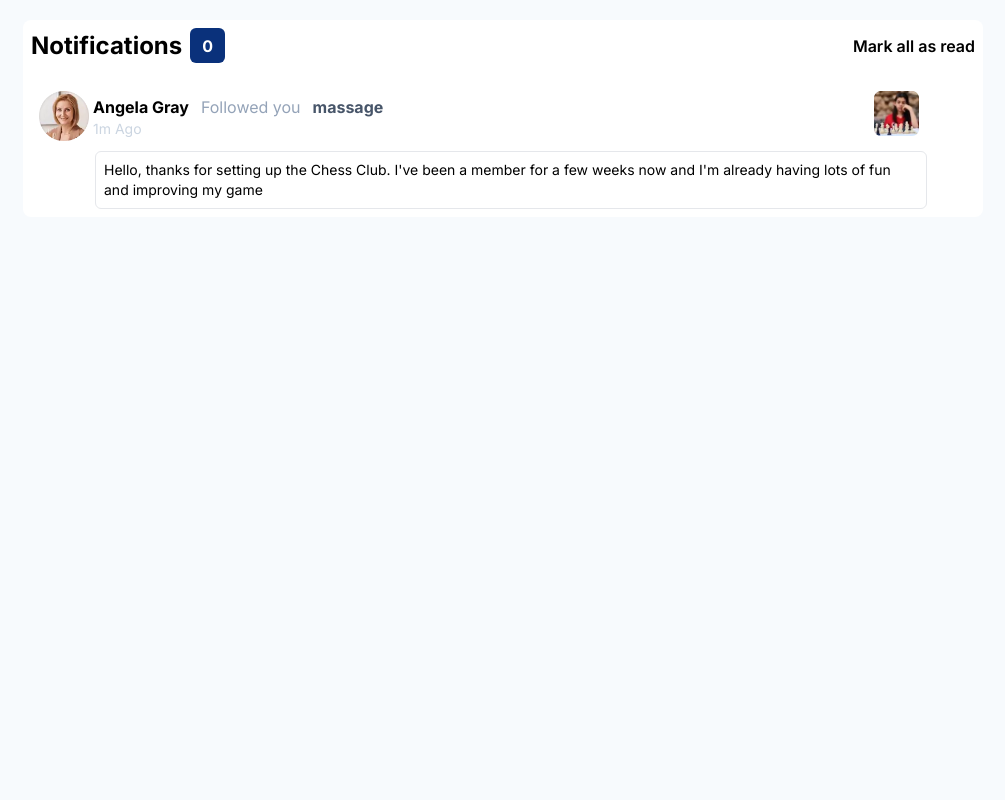
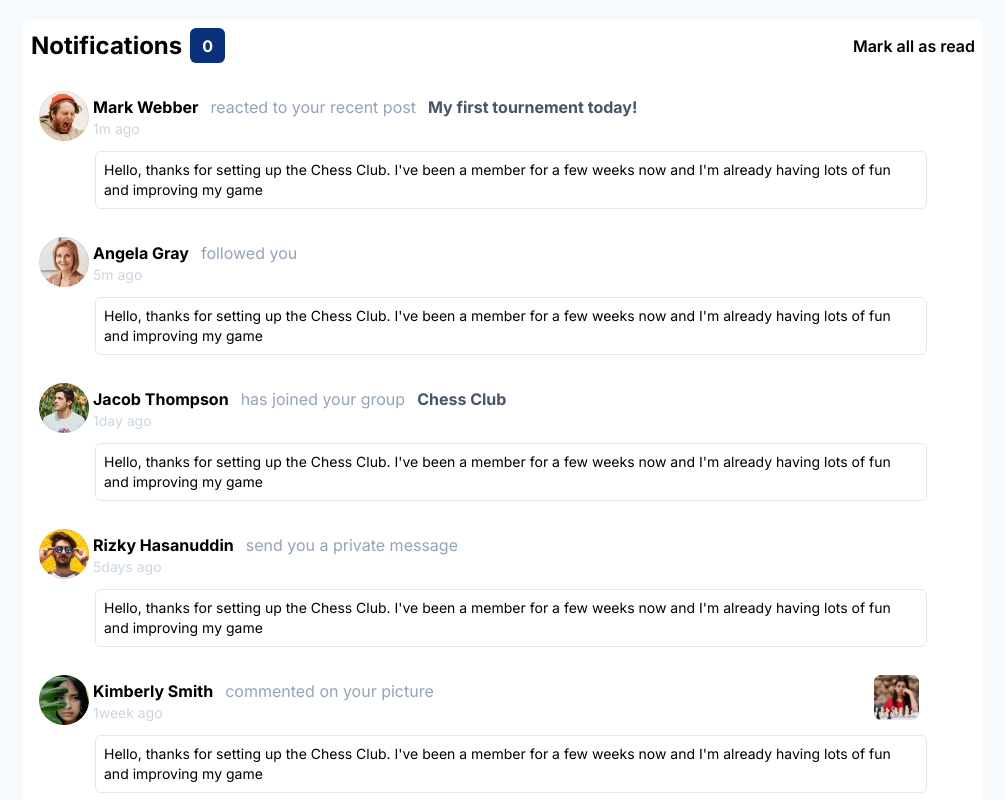
Before and after one commit to muhammetsalihaslan/notificationpage, a Next.js app: page / in a window 1280 px wide. Shown: the top 800 px of the page, without its empty margins (137-1142 px from the left). Built offline with nearby package versions, Linux system fonts and the light colour scheme.

Commit message:
massege map

```diff
--- a/components/messagePart.jsx
+++ b/components/messagePart.jsx
@@ -1,46 +1,57 @@
+"use client";
 import Image from "next/image";
 import React from "react";
+import ProjectData from "/assets/data/project.json";
 
 const MessagePart = () => {
   return (
     <div>
+      {ProjectData.map((project) => (
+        <div key={project.id}>
           <div className="p-2 flex mt-5 justify-between  ">
             <div className="flex">
               <div>
-            <Image
-              src="/images/avatar-angela-gray.webp"
-              width={50}
-              height={50}
-            />
+                <Image src={project.imageData} width={50} height={50} />
               </div>
               <div className="p-1">
                 <div className="flex gap-x-3">
                   <h1 className=" font-bold hover:text-[#0A317B] cursor-pointer ">
-                Angela Gray
+                    {project.name}
                   </h1>
-              <p className="text-slate-400 cursor-default ">Followed you</p>
+                  <p className="text-slate-400 cursor-default ">
+                    {project.action}
+                  </p>
                   <p className="font-bold text-slate-600 hover:text-[#0A317B] cursor-pointer ">
-                massage
+                    {project.where}
                   </p>
                 </div>
-            <div className="text-sm text-slate-300 cursor-default">1m Ago</div>
+                <div className="text-sm text-slate-300 cursor-default">
+                  {project.time}
+                </div>
               </div>
             </div>
             <div className="me-[3rem] relative">
+              {project.material ? (
                 <Image
-            src="/images/image-chess.webp"
+                  src={project.material}
                   width={45}
                   height={45}
                   className=" cursor-pointer transition-transform transform hover:scale-110 hover:border-4 hover:rounded-md"
                 />
+              ) : (
+                " "
+              )}
             </div>
           </div>
           <div className="border text-sm ms-[4rem] me-[3rem] p-2 rounded-md cursor-pointer hover:bg-sky-100">
             <p>
-          Hello, thanks for setting up the Chess Club. I've been a member for a
-          few weeks now and I'm already having lots of fun and improving my game
+              Hello, thanks for setting up the Chess Club. I've been a member
+              for a few weeks now and I'm already having lots of fun and
+              improving my game
             </p>
           </div>
+        </div>
+      ))}
     </div>
   );
 };
```
Lines whose indentation alone changed are shown as unchanged.
